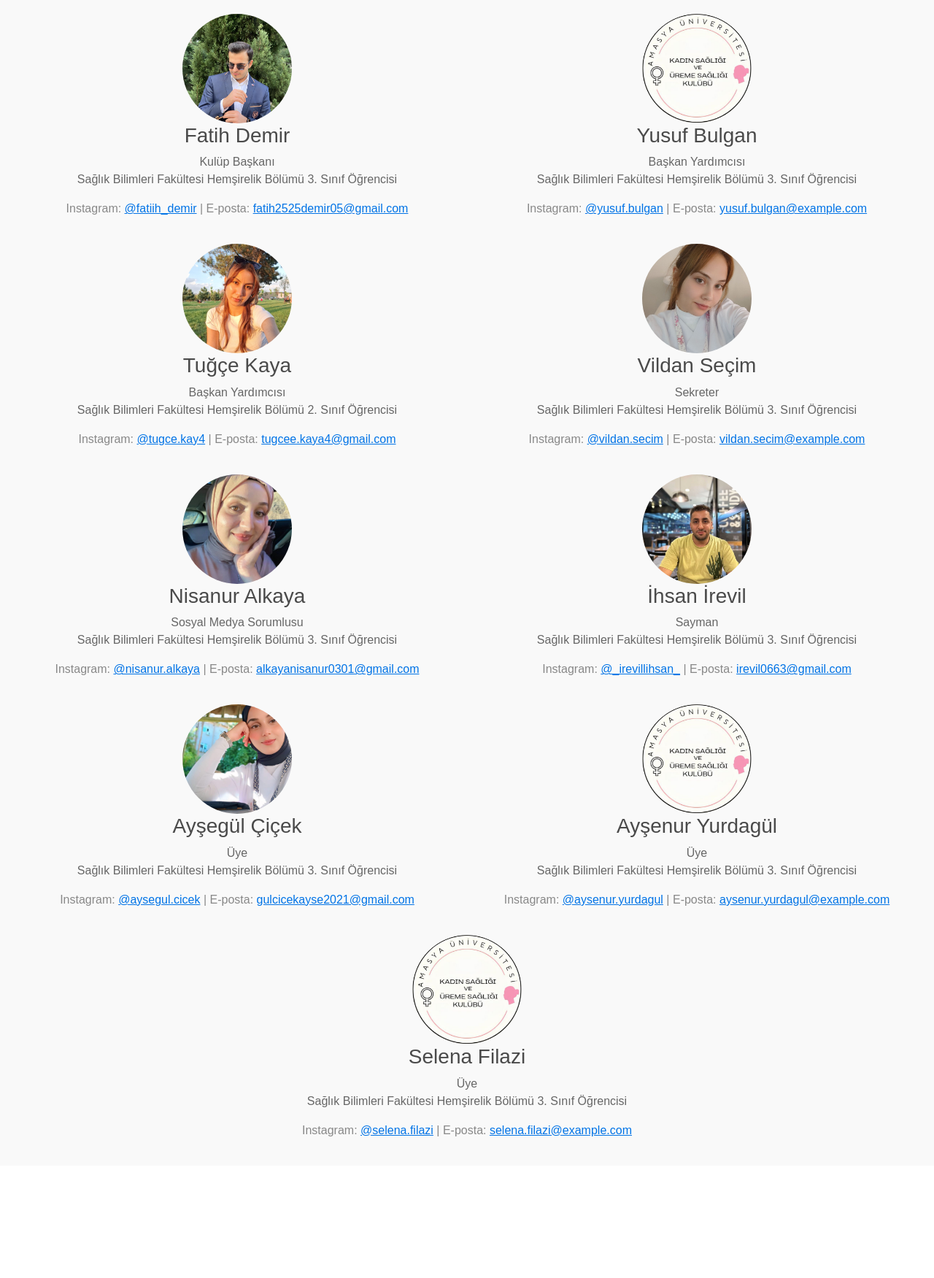
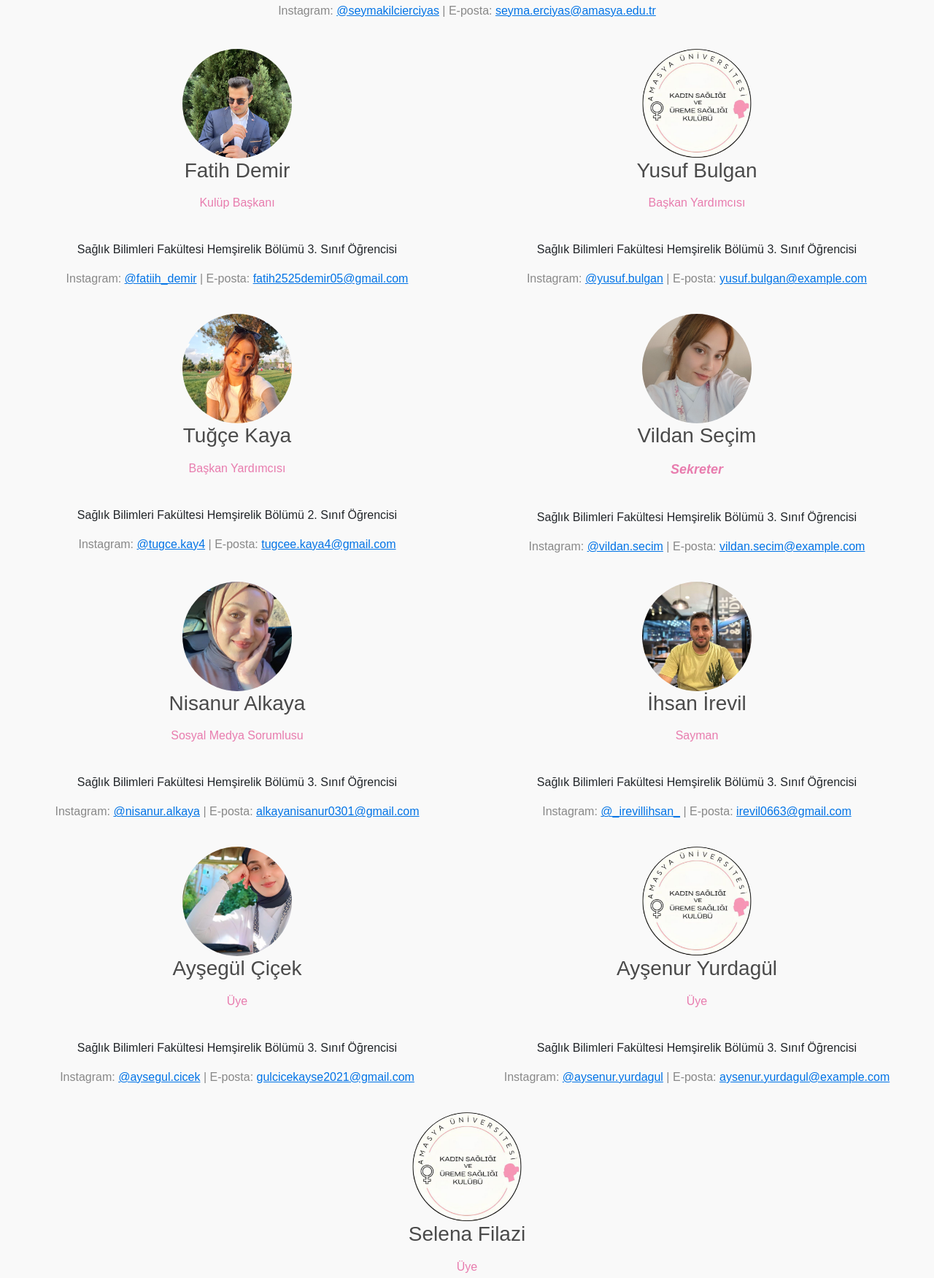
Before and after one commit to duman011/reproductive_health_club, a plain HTML site: page yonetim.html in a window 1280 px wide. Shown: the part 401-2152 px from the top of the page at 73% size. Drawn offline with nearby package versions, Linux system fonts and the light colour scheme.

Commit message:
Update yonetim.html

```diff
--- a/yonetim.html
+++ b/yonetim.html
@@ -31,7 +31,7 @@
   <div style="margin-bottom: 40px; text-align: center;">
     <img src="SEYMA_HOCA.jpg" alt="Dr. Öğr. Üyesi Şeyma KİLCİ ERCİYAS" style="border-radius: 50%; width: 150px; height: 150px; object-fit: cover;">
     <h3 style="color: #4a4a4a;">Dr. Öğr. Üyesi Şeyma KİLCİ ERCİYAS</h3>
-    <p style="color: #666;">Kulüp Danışmanı<br>#emzirmedanışmanı
+    <p style="color: #666;"><p style="color: #e87cae;">Kulüp Danışmanı</p><br>#emzirmedanışmanı
       #doğumahazırlıkeğitmeni
       #hipnoemzirmeeğitmeni</p>
     <p style="color: #888;">Instagram: <a href="https://www.instagram.com/seymakilcierciyas/" style="color: #0073e6;">@seymakilcierciyas</a> | E-posta: <a href="mailto:seyma.erciyas@amasya.edu.tr" style="color: #0073e6;">seyma.erciyas@amasya.edu.tr</a></p>
@@ -43,7 +43,7 @@
     <div style="width: 45%; text-align: center; margin-left: auto;margin-right: auto;">
       <img src="fatih.jpg" alt="Fatih Demir" style="border-radius: 50%; width: 150px; height: 150px; object-fit: cover;">
       <h3 style="color: #4a4a4a;">Fatih Demir</h3>
-      <p style="color: #666;">Kulüp Başkanı<br>Sağlık Bilimleri Fakültesi Hemşirelik Bölümü 3. Sınıf Öğrencisi</p>
+      <p style="color: #666;"><p style="color: #e87cae;">Kulüp Başkanı</p><br>Sağlık Bilimleri Fakültesi Hemşirelik Bölümü 3. Sınıf Öğrencisi</p>
       <p style="color: #888;">Instagram: <a href="https://www.instagram.com/fatiih_demir/" style="color: #0073e6;">@fatiih_demir</a> | E-posta: <a href="mailto:fatih2525demir05@gmail.com" style="color: #0073e6;">fatih2525demir05@gmail.com</a></p>
     </div>
 
@@ -51,14 +51,14 @@
     <div style="width: 45%; text-align: center;margin-left: auto;margin-right: auto;">
       <img src="LOGO (2).png" alt="Yusuf Bulgan" style="border-radius: 50%; width: 150px; height: 150px; object-fit: cover;">
       <h3 style="color: #4a4a4a;">Yusuf Bulgan</h3>
-      <p style="color: #666;">Başkan Yardımcısı<br>Sağlık Bilimleri Fakültesi Hemşirelik Bölümü 3. Sınıf Öğrencisi</p>
+      <p style="color: #666;"><p style="color: #e87cae;">Başkan Yardımcısı</p><br>Sağlık Bilimleri Fakültesi Hemşirelik Bölümü 3. Sınıf Öğrencisi</p>
       <p style="color: #888;">Instagram: <a href="#" style="color: #0073e6;">@yusuf.bulgan</a> | E-posta: <a href="mailto:yusuf.bulgan@example.com" style="color: #0073e6;">yusuf.bulgan@example.com</a></p>
     </div>
 
     <div style="width: 45%; text-align: center;margin-left: auto;margin-right: auto;">
       <img src="tugce.jpg" alt="Tuğçe Kaya" style="border-radius: 50%; width: 150px; height: 150px; object-fit: cover;">
       <h3 style="color: #4a4a4a;">Tuğçe Kaya</h3>
-      <p style="color: #666;">Başkan Yardımcısı<br>Sağlık Bilimleri Fakültesi Hemşirelik Bölümü 2. Sınıf Öğrencisi</p>
+      <p style="color: #666;"><p style="color: #e87cae;">Başkan Yardımcısı</p><br>Sağlık Bilimleri Fakültesi Hemşirelik Bölümü 2. Sınıf Öğrencisi</p>
       <p style="color: #888;">Instagram: <a href="https://www.instagram.com/tugce.kay4/" style="color: #0073e6;">@tugce.kay4</a> | E-posta: <a href="mailto:tugcee.kaya4@gmail.com" style="color: #0073e6;">tugcee.kaya4@gmail.com</a></p>
     </div>
 
@@ -66,42 +66,45 @@
     <div style="width: 45%; text-align: center;margin-left: auto;margin-right: auto;">
       <img src="vildan_secim.jpg" alt="Vildan Seçim" style="border-radius: 50%; width: 150px; height: 150px; object-fit: cover;">
       <h3 style="color: #4a4a4a;">Vildan Seçim</h3>
-      <p style="color: #666;">Sekreter<br>Sağlık Bilimleri Fakültesi Hemşirelik Bölümü 3. Sınıf Öğrencisi</p>
+      <p style="color: #666;"><p style="color: #e87cae; font-family: 'Arial', sans-serif; /* Yazı tipi */
+        font-size: 18px; /* Yazı büyüklüğü */
+        font-weight: bold; /* Yazı kalınlığı */
+        font-style: italic; /* Yazı stili */">Sekreter</p><br>Sağlık Bilimleri Fakültesi Hemşirelik Bölümü 3. Sınıf Öğrencisi</p>
       <p style="color: #888;">Instagram: <a href="https://www.instagram.com/abdullah_duman00/" style="color: #0073e6;">@vildan.secim</a> | E-posta: <a href="mailto:vildan.secim@example.com" style="color: #0073e6;">vildan.secim@example.com</a></p>
     </div>
 
     <div style="width: 45%; text-align: center;margin-left: auto;margin-right: auto;">
       <img src="nisanur_alkaya.jpg" alt="Nisanur Alkaya" style="border-radius: 50%; width: 150px; height: 150px; object-fit: cover;">
       <h3 style="color: #4a4a4a;">Nisanur Alkaya</h3>
-      <p style="color: #666;">Sosyal Medya Sorumlusu<br>Sağlık Bilimleri Fakültesi Hemşirelik Bölümü 3. Sınıf Öğrencisi</p>
+      <p style="color: #666;"><p style="color: #e87cae;">Sosyal Medya Sorumlusu</p><br>Sağlık Bilimleri Fakültesi Hemşirelik Bölümü 3. Sınıf Öğrencisi</p>
       <p style="color: #888;">Instagram: <a href="https://www.instagram.com/nisanur.alky/" style="color: #0073e6;">@nisanur.alkaya</a> | E-posta: <a href="mailto:alkayanisanur0301@gmail.com" style="color: #0073e6;">alkayanisanur0301@gmail.com</a></p>
     </div>
 
     <div style="width: 45%; text-align: center;margin-left: auto;margin-right: auto;">
       <img src="ihsan.jpg" alt="İhsan İrevil" style="border-radius: 50%; width: 150px; height: 150px; object-fit: cover;">
       <h3 style="color: #4a4a4a;">İhsan İrevil</h3>
-      <p style="color: #666;">Sayman<br>Sağlık Bilimleri Fakültesi Hemşirelik Bölümü 3. Sınıf Öğrencisi</p>
+      <p style="color: #666;"><p style="color: #e87cae;">Sayman</p><br>Sağlık Bilimleri Fakültesi Hemşirelik Bölümü 3. Sınıf Öğrencisi</p>
       <p style="color: #888;">Instagram: <a href="https://www.instagram.com/_irevillihsan_/" style="color: #0073e6;">@_irevillihsan_</a> | E-posta: <a href="mailto:irevil0663@gmail.com" style="color: #0073e6;">irevil0663@gmail.com</a></p>
     </div>
 
     <div style="width: 45%; text-align: center;margin-left: auto;margin-right: auto;">
       <img src="ayse_gul_cicek.jpg" alt="Ayşegül Çiçek" style="border-radius: 50%; width: 150px; height: 150px; object-fit: cover;">
       <h3 style="color: #4a4a4a;">Ayşegül Çiçek</h3>
-      <p style="color: #666;">Üye<br>Sağlık Bilimleri Fakültesi Hemşirelik Bölümü 3. Sınıf Öğrencisi</p>
+      <p style="color: #666;"><p style="color: #e87cae;">Üye</p><br>Sağlık Bilimleri Fakültesi Hemşirelik Bölümü 3. Sınıf Öğrencisi</p>
       <p style="color: #888;">Instagram: <a href="https://www.instagram.com/aysegullcicek_/" style="color: #0073e6;">@aysegul.cicek</a> | E-posta: <a href="mailto:gulcicekayse2021@gmail.com" style="color: #0073e6;">gulcicekayse2021@gmail.com</a></p>
     </div>
 
     <div style="width: 45%; text-align: center;margin-left: auto;margin-right: auto;">
       <img src="LOGO (2).png" alt="Ayşenur Yurdagül" style="border-radius: 50%; width: 150px; height: 150px; object-fit: cover;">
       <h3 style="color: #4a4a4a;">Ayşenur Yurdagül</h3>
-      <p style="color: #666;">Üye<br>Sağlık Bilimleri Fakültesi Hemşirelik Bölümü 3. Sınıf Öğrencisi</p>
+      <p style="color: #666;"><p style="color: #e87cae;">Üye</p><br>Sağlık Bilimleri Fakültesi Hemşirelik Bölümü 3. Sınıf Öğrencisi</p>
       <p style="color: #888;">Instagram: <a href="#" style="color: #0073e6;">@aysenur.yurdagul</a> | E-posta: <a href="mailto:aysenur.yurdagul@example.com" style="color: #0073e6;">aysenur.yurdagul@example.com</a></p>
     </div>
 
-    <div style="width: 45%; text-align: center;margin-left: auto;margin-right: auto;">
+    <div style="width: 45%; text-align: center;">
       <img src="LOGO (2).png" alt="Selena Filazi" style="border-radius: 50%; width: 150px; height: 150px; object-fit: cover;">
       <h3 style="color: #4a4a4a;">Selena Filazi</h3>
-      <p style="color: #666;">Üye<br>Sağlık Bilimleri Fakültesi Hemşirelik Bölümü 3. Sınıf Öğrencisi</p>
+      <p style="color: #666;"><p style="color: #e87cae;">Üye</p><br>Sağlık Bilimleri Fakültesi Hemşirelik Bölümü 3. Sınıf Öğrencisi</p>
       <p style="color: #888;">Instagram: <a href="#" style="color: #0073e6;">@selena.filazi</a> | E-posta: <a href="mailto:selena.filazi@example.com" style="color: #0073e6;">selena.filazi@example.com</a></p>
     </div>
   </div>
```
